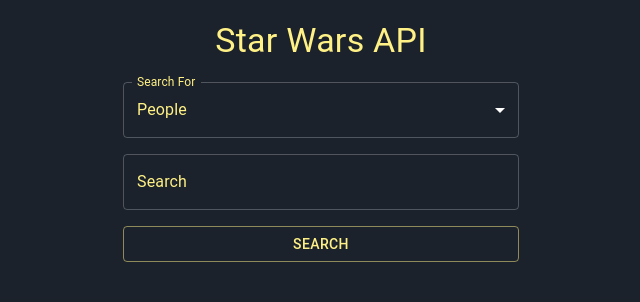
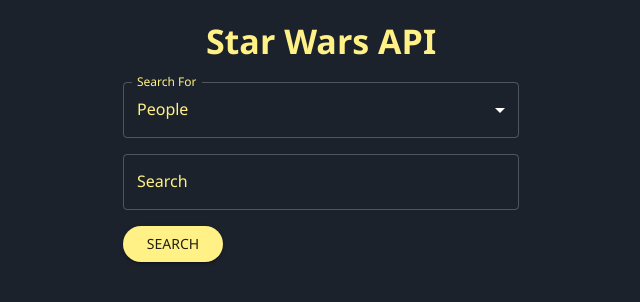
Before and after one commit to sampet93/star-wars-api, a React (Create React App) app: page / in a window 1280 px wide. Shown: the top 302 px of the page, without its empty margins (319-959 px from the left). Built offline with nearby package versions, Linux system fonts and the light colour scheme.

Commit message:
styling changes, refactoring

```diff
--- a/src/App.tsx
+++ b/src/App.tsx
@@ -2,7 +2,6 @@
 import FormikSearchForm from "./components/FormikSearchForm";
 import ResultsArea from "./components/ResultsArea";
 import {
-  CircularProgress,
   Container,
   createTheme,
   CssBaseline,
@@ -14,6 +13,9 @@
 const PAGE_TITLE = "Star Wars API";
 
 const theme = createTheme({
+  typography: {
+    fontFamily: "Segoe UI",
+  },
   palette: {
     mode: "dark",
     primary: {
@@ -31,16 +33,21 @@
 
 const App: React.FC = () => {
   const { loading, error } = useAppSelector((state) => state);
+
   return (
     <ThemeProvider theme={theme}>
       <CssBaseline />
       <Container maxWidth="xs">
-        <Typography align="center" variant="h4" sx={{ marginBottom: "20px", marginTop: "20px" }}>
+        <Typography
+          align="center"
+          variant="h4"
+          fontWeight={"bold"}
+          sx={{ marginBottom: "20px", marginTop: "20px" }}
+        >
           {PAGE_TITLE}
         </Typography>
         <FormikSearchForm />
         <ResultsArea />
-        {loading && <CircularProgress />}
       </Container>
     </ThemeProvider>
   );
--- a/src/components/FormikSearchForm.tsx
+++ b/src/components/FormikSearchForm.tsx
@@ -2,7 +2,14 @@
 import { getData } from "../store/actions";
 import { useAppDispatch, useAppSelector } from "../hooks/useTypedSelector";
 import { Formik, Form, Field } from "formik";
-import { Button, TextField, Select, MenuItem, InputLabel, FormControl } from "@mui/material";
+import {
+  TextField,
+  Select,
+  MenuItem,
+  InputLabel,
+  FormControl,
+} from "@mui/material";
+import LoadingButton from "@mui/lab/LoadingButton";
 import { Stack } from "@mui/system";
 import * as yup from "yup";
 import { SearchOptions } from "../store/types";
@@ -21,7 +28,10 @@
 const FormikSearchForm: React.FC = () => {
   const { data, error, loading } = useAppSelector((state) => state);
   const dispatch = useAppDispatch();
-  const initialValues: FormikSearchFormValues = { search: "", searchOption: SearchOptions.PEOPLE };
+  const initialValues: FormikSearchFormValues = {
+    search: "",
+    searchOption: SearchOptions.PEOPLE,
+  };
 
   return (
     <div>
@@ -65,9 +75,14 @@
                 helperText={errors.search}
                 error={errors.search !== undefined}
               />
-              <Button variant="outlined" disabled={loading} onClick={submitForm}>
+              <StyledLoadingButton
+                loading={loading}
+                variant="contained"
+                disabled={loading}
+                onClick={submitForm}
+              >
                 Search
-              </Button>
+              </StyledLoadingButton>
             </Stack>
           </Form>
         )}
@@ -84,4 +99,9 @@
   },
 }));
 
+const StyledLoadingButton = styled(LoadingButton)(({ theme }) => ({
+  borderRadius: 50,
+  maxWidth: 100,
+}));
+
 export default FormikSearchForm;
--- a/src/components/ResultsArea.tsx
+++ b/src/components/ResultsArea.tsx
@@ -7,7 +7,7 @@
 import { SearchOptions } from "../store/types";
 
 const ResultsArea: React.FC = () => {
-  const { data, searchOption } = useAppSelector((state) => state);
+  const { data, loading, searchOption } = useAppSelector((state) => state);
   return (
     <div>
       <List dense={true}>
@@ -22,6 +22,9 @@
                 </>
               </ListItemIcon>
               <ListItemText primary={item.name} />
+              {(data.length == 0 && !loading) ?? (
+                <ListItemText primary="No results" />
+              )}
             </ListItem>
           );
         })}
--- a/src/store/actions.ts
+++ b/src/store/actions.ts
@@ -10,7 +10,6 @@
       const response = await axios.get<SearchData[]>(
         `https://swapi.dev/api/${data.searchOption}/?search=${data.search}`
       );
-
       return response.data;
     } catch (error: any) {
       return thunkApi.rejectWithValue(error.message);
--- a/src/store/types.ts
+++ b/src/store/types.ts
@@ -1,5 +1,7 @@
 export type People = {
   name: string;
+  height: string;
+  mass: string;
 };
 export type Starship = {
   name: string;
--- a/tsconfig.json
+++ b/tsconfig.json
@@ -18,7 +18,7 @@
     "resolveJsonModule": true,
     "isolatedModules": true,
     "noEmit": true,
-    "jsx": "react-jsx"
+    "jsx": "preserve"
   },
   "include": [
     "src"
```
Also changed, not shown: package.json (+6 -2 lines), 1 other file (tests, documents, lock files or other folders).
